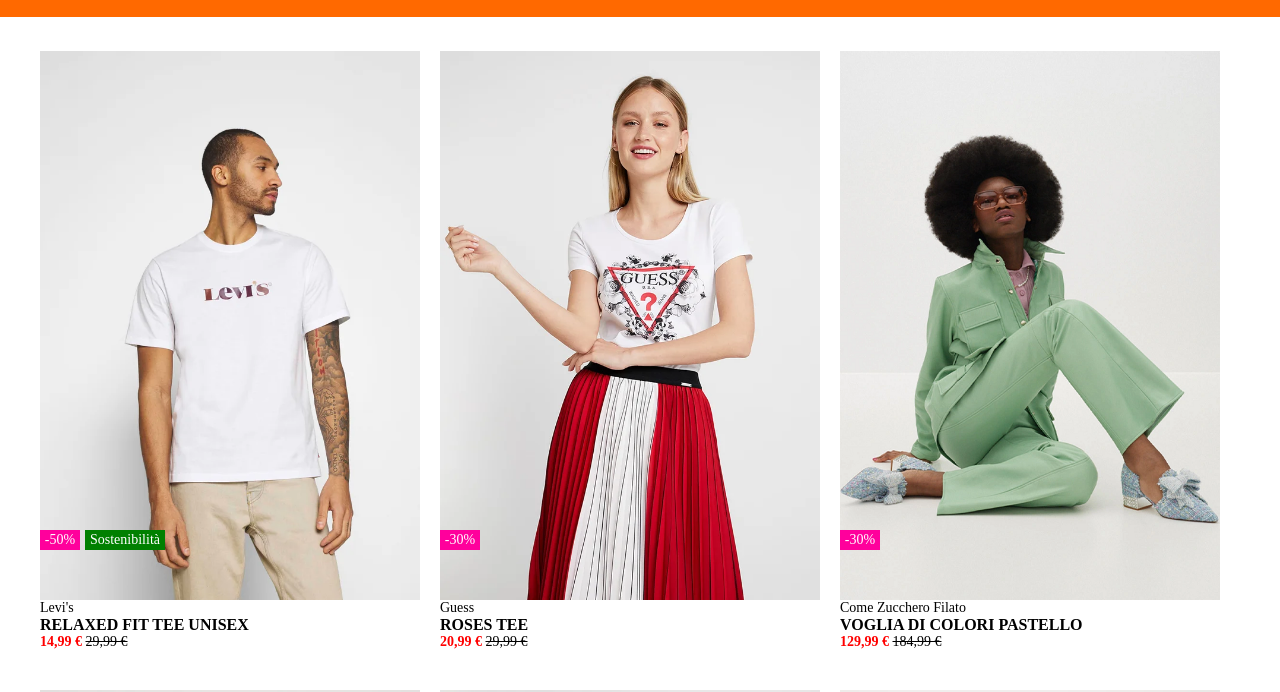
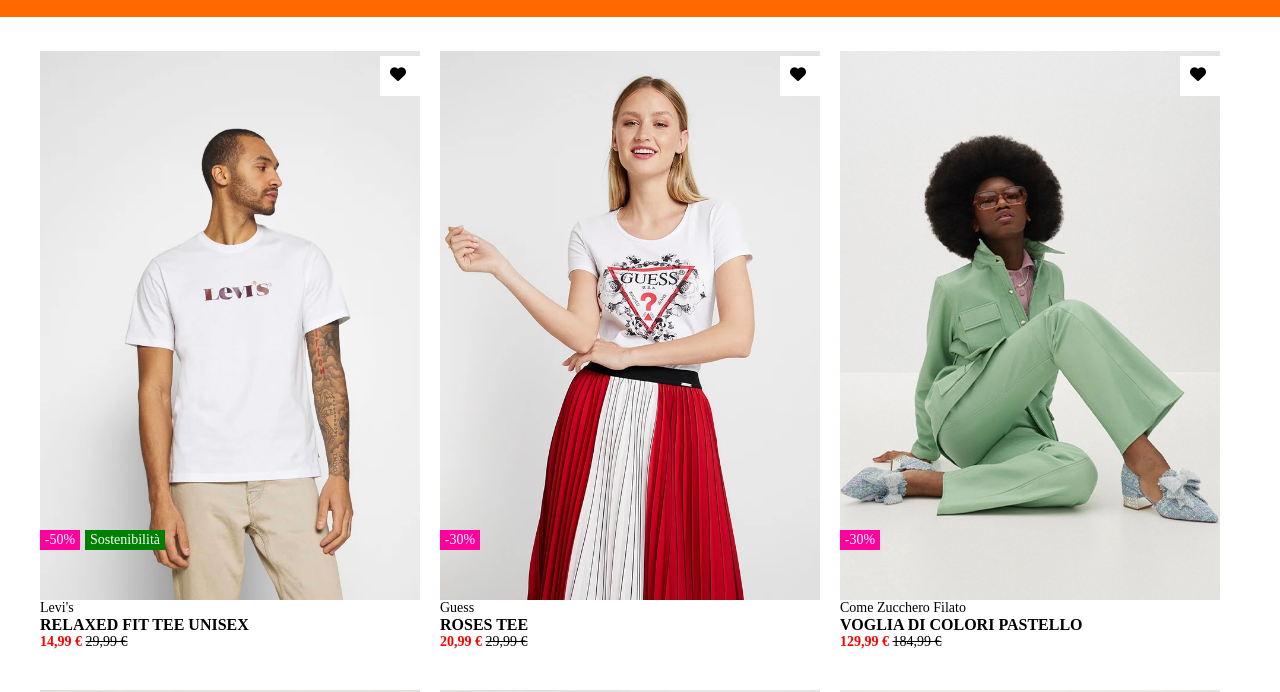
Before and after one commit to ClaudioAiello23/html-css-boolando, a plain HTML site: page index.html in a window 1280 px wide. Shown: the part 49-741 px from the top of the page. Drawn offline with Linux system fonts and the light colour scheme.

Commit message:
Impostazione Hover color red su tasto Heart

```diff
--- a/css/style.css
+++ b/css/style.css
@@ -126,7 +126,6 @@ main img{
 /* ******************************* */
 
 
-
 /*
 ************************************
 SOVRAPPOSIZIONE SECONDA IMMAGINE che cambia con il passaggio
@@ -150,8 +149,6 @@ del mouse */
 }
 
 /* ************************************ */
-
-
 
 .sconto{
     position: absolute;
@@ -193,6 +190,28 @@ del mouse */
     padding-top: 2px;
 }
 
+
+/*
+*******************************
+Impostazione: Quando passo con il mouse sopra l'icona del cuore,
+questo si colora di rosso. (regola HOVER) */
+.heart{
+    background-color: white;
+    position: absolute;
+    top: 5px;
+    right: 0px;
+    padding: 10px;
+    width: 40px;
+    height: 40px;
+    z-index: 1;
+}
+
+.image:hover .heart{
+    color:red;
+}
+
+/* ********************************* */
+
 .price{
     padding-bottom: 40px;
 }
@@ -206,7 +225,9 @@ del mouse */
 }
 
 
-/* Prova selettore avanzato ":NOT()"
+/*
+********************
+Prova selettore avanzato ":NOT()"
 Tutto ciò che è di classe "full" è "nero"
 e non è "grassetto"; tutto quello che ha classe
 "price" ma non "full" è "rosso" e "grassetto" */
@@ -222,6 +243,7 @@ e non è "grassetto"; tutto quello che ha classe
     font-weight: bold;
 }
 /* Fine prova selettore avanzato ":NOT()"
+
 
 
  /*
--- a/index.html
+++ b/index.html
@@ -61,6 +61,7 @@
                     </a>
                     <div class="sconto">-50%</div>
                     <div class="etichetta">Sostenibilità</div>
+                    <div class="heart"><i class="fa-solid fa-heart"></i></div>
                 </div>
                 <div class="brand">Levi's</div>
                 <div class="wear">RELAXED FIT TEE UNISEX</div>
@@ -76,6 +77,7 @@
                         <img class="secondary_image" src="img/2b.webp" alt="img2b">
                     </a>
                     <div class="sconto">-30%</div>
+                    <div class="heart"><i class="fa-solid fa-heart"></i></div>
                 </div>
                 <div class="brand">Guess</div>
                 <div class="wear">ROSES TEE</div>
@@ -91,6 +93,7 @@
                         <img class="secondary_image" src="img/3b.png" alt="img3b">
                     </a>
                     <div class="sconto">-30%</div>
+                    <div class="heart"><i class="fa-solid fa-heart"></i></div>
                 </div>
                 <div class="brand">Come Zucchero Filato</div>
                 <div class="wear">VOGLIA DI COLORI PASTELLO</div>
@@ -107,6 +110,7 @@
                     </a>
                     <div class="sconto">-50%</div>
                     <div class="etichetta">Sostenibilità</div>
+                    <div class="heart"><i class="fa-solid fa-heart"></i></div>
                 </div>
                 <div class="brand">Levi's</div>
                 <div class="wear">TEE UNISEX</div>
@@ -121,10 +125,12 @@
                         <img class="primary_image" src="img/5.webp" alt="img5">
                         <img class="secondary_image" src="img/5b.webp" alt="img5b">
                     </a>
+                    <div class="heart"><i class="fa-solid fa-heart"></i></div>
+                </div>
                     <div class="brand">Maya Relax</div>
                     <div class="wear">STRIPE BODICE</div>
                     <div class="price final">99,99 €</div>
-                </div>
+
             </div>
 
             <div>
@@ -134,6 +140,7 @@
                         <img class="secondary_image" src="img/6b.webp" alt="img6b">
                      </a>
                     <div id="etichetta">Sostenibilità</div>
+                    <div class="heart"><i class="fa-solid fa-heart"></i></div>
                 </div>
                 <div class="brand">Espirit</div>
                 <div class="wear">MAGLIONE - BLACK</div>
```
